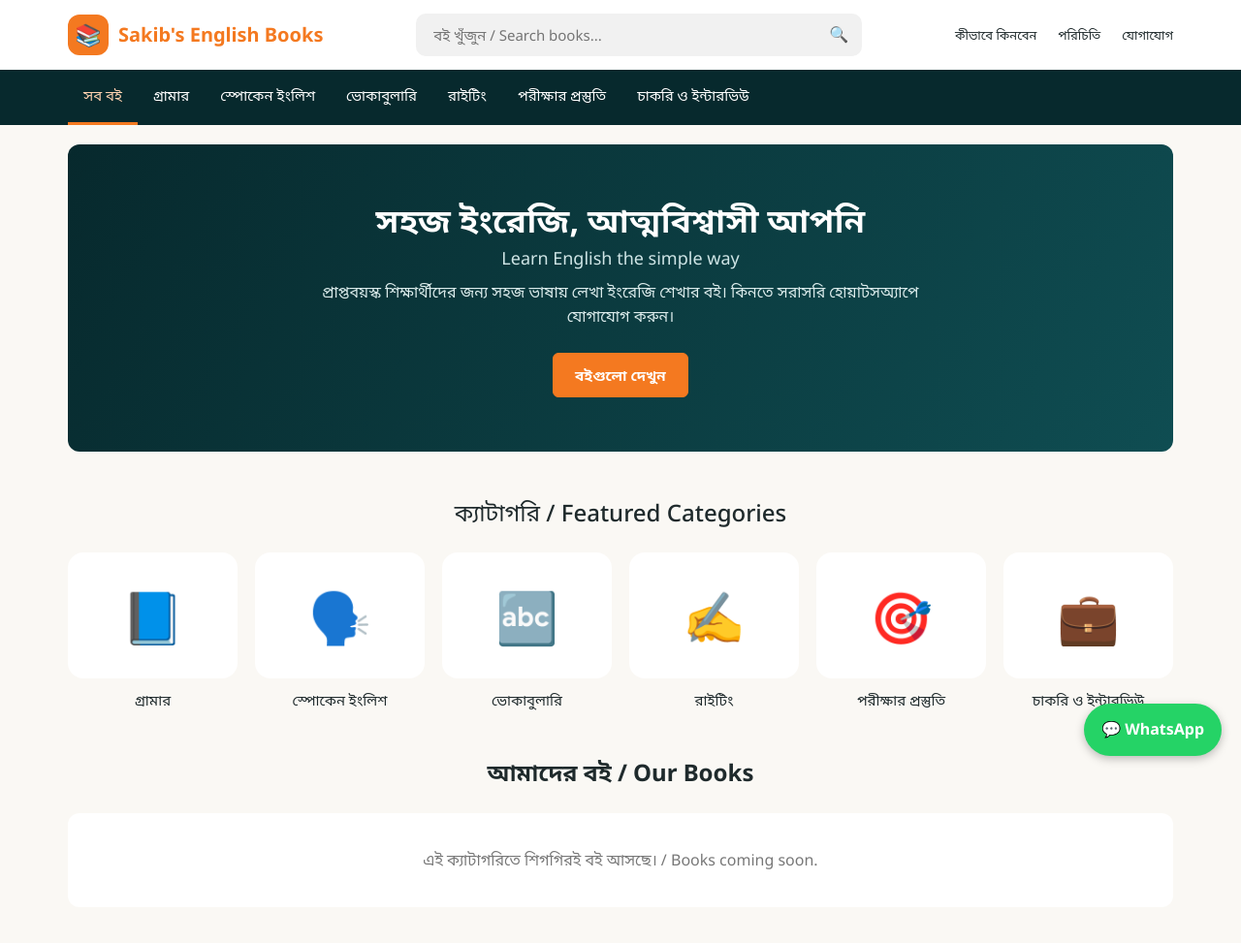
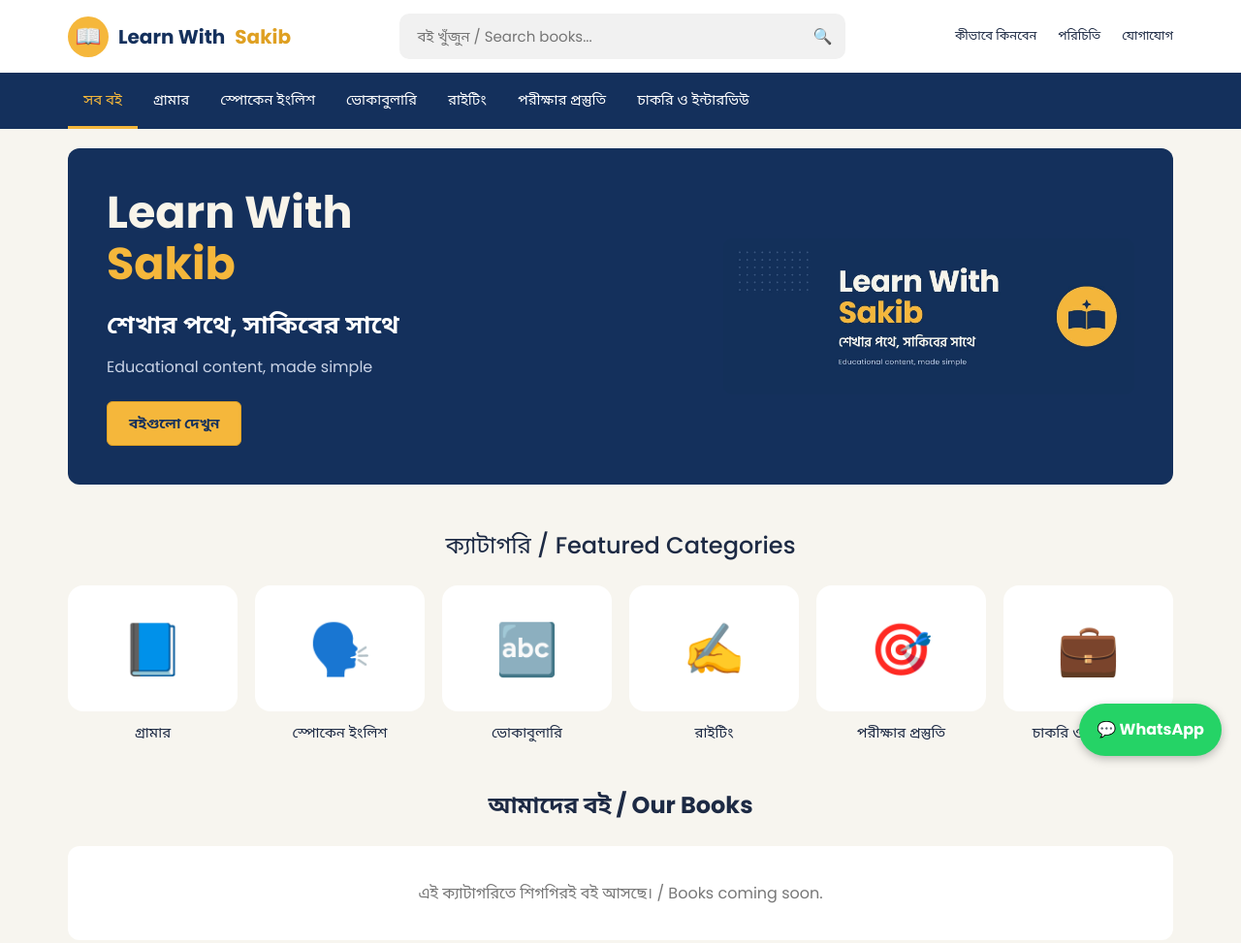
Before and after one commit to sakib1742du/Project-1, a plain HTML site: page index.html in a window 1280 px wide. Shown: the top 973 px of the page at 97% size. Drawn offline with Linux system fonts and the light colour scheme.

Commit message:
Update index.html

```diff
--- a/index.html
+++ b/index.html
@@ -3,89 +3,89 @@
 <head>
 <meta charset='UTF-8'>
 <meta name='viewport' content='width=device-width, initial-scale=1.0'>
-<title>Sakib's English Books | ইংরেজি শেখার বই</title>
+<title>Learn With Sakib | শেখার পথে, সাকিবের সাথে</title>
 <link rel='preconnect' href='https://fonts.googleapis.com'>
-<link href='https://fonts.googleapis.com/css2?family=Noto+Sans:wght@400;500;600;700&family=Noto+Sans+Bengali:wght@400;500;600;700&display=swap' rel='stylesheet'>
+<link href='https://fonts.googleapis.com/css2?family=Poppins:wght@400;500;600;700&family=Noto+Sans+Bengali:wght@400;500;600;700&display=swap' rel='stylesheet'>
 <style>
-  :root { --dark:#07292d; --orange:#f47920; --bg:#faf8f4; --lime:#b8d62f; --red:#e8342e; --text:#1f2a2c; --wa:#25d366; }
+  :root { --navy:#14305c; --navy-dark:#0e2447; --gold:#f5b73b; --gold-dark:#dfa022; --bg:#f7f5ef; --cream:#f8f4ea; --red:#e8342e; --text:#1d2a44; --wa:#25d366; }
   * { box-sizing:border-box; margin:0; padding:0; }
-  body { font-family:'Noto Sans','Noto Sans Bengali',Arial,sans-serif; background:var(--bg); color:var(--text); line-height:1.6; }
+  body { font-family:'Poppins','Noto Sans Bengali',Arial,sans-serif; background:var(--bg); color:var(--text); line-height:1.6; }
   .wrap { max-width:1180px; margin:0 auto; padding:0 20px; }
 
-  /* Top header */
   .top { background:#fff; }
   .top .wrap { display:flex; align-items:center; gap:20px; padding-top:14px; padding-bottom:14px; flex-wrap:wrap; }
-  .logo { display:flex; align-items:center; gap:10px; font-weight:700; font-size:20px; color:var(--orange); text-decoration:none; }
-  .logo span.icon { background:var(--orange); color:#fff; width:42px; height:42px; border-radius:12px; display:flex; align-items:center; justify-content:center; font-size:22px; }
+  .logo { display:flex; align-items:center; gap:10px; font-weight:700; font-size:20px; color:var(--navy); text-decoration:none; }
+  .logo .icon { background:var(--gold); color:var(--navy); width:42px; height:42px; border-radius:50%; display:flex; align-items:center; justify-content:center; font-size:22px; }
+  .logo b { color:var(--gold-dark); }
   .search { flex:1; min-width:220px; max-width:460px; margin:0 auto; position:relative; }
   .search input { width:100%; padding:12px 44px 12px 18px; border:none; background:#f1f1f1; border-radius:10px; font-size:15px; font-family:inherit; outline:none; }
-  .search input:focus { box-shadow:0 0 0 2px var(--orange); }
+  .search input:focus { box-shadow:0 0 0 2px var(--gold); }
   .search span { position:absolute; right:14px; top:50%; transform:translateY(-50%); }
   .top-links { display:flex; gap:22px; font-size:13px; }
-  .top-links a { color:var(--text); text-decoration:none; text-align:center; }
-  .top-links a:hover { color:var(--orange); }
+  .top-links a { color:var(--text); text-decoration:none; }
+  .top-links a:hover { color:var(--gold-dark); }
 
-  /* Dark menu bar */
-  .navbar { background:var(--dark); }
+  .navbar { background:var(--navy); }
   .navbar .wrap { display:flex; overflow-x:auto; white-space:nowrap; }
   .navbar button { background:none; border:none; color:#fff; padding:16px 16px; font-size:15px; font-family:inherit; cursor:pointer; font-weight:500; border-bottom:3px solid transparent; }
-  .navbar button:hover, .navbar button.active { border-bottom-color:var(--orange); color:#ffd2b0; }
+  .navbar button:hover, .navbar button.active { border-bottom-color:var(--gold); color:var(--gold); }
 
-  /* Hero */
-  .hero { background:linear-gradient(120deg,#07292d,#0f4d52); color:#fff; border-radius:12px; margin-top:20px; padding:56px 40px; text-align:center; }
-  .hero h2 { font-size:34px; line-height:1.3; margin-bottom:10px; }
-  .hero h2 small { display:block; font-size:18px; font-weight:400; color:#cfe5e6; margin-top:6px; }
-  .hero p { max-width:620px; margin:0 auto 24px; color:#dcecec; }
-  .btn { display:inline-block; padding:10px 22px; border-radius:6px; text-decoration:none; font-weight:600; font-size:15px; font-family:inherit; cursor:pointer; border:1px solid var(--orange); }
-  .btn-fill { background:var(--orange); color:#fff; }
-  .btn-fill:hover { background:#dc6a14; }
-  .btn-outline { background:#fff; color:var(--orange); }
-  .btn-outline:hover { background:#fff3ea; }
+  .hero { background:var(--navy); color:#fff; border-radius:12px; margin-top:20px; padding:40px; display:flex; align-items:center; gap:30px; position:relative; overflow:hidden; }
+  .hero-text { flex:1; position:relative; z-index:1; }
+  .hero-text h2 { font-size:46px; line-height:1.15; font-weight:700; color:var(--cream); }
+  .hero-text h2 span { color:var(--gold); display:block; }
+  .hero-text .bn { font-size:26px; font-weight:600; margin-top:16px; color:#fff; }
+  .hero-text .sub { font-size:16px; color:#c9d3e6; margin:10px 0 22px; }
+  .hero-img { flex:0 0 40%; max-width:460px; }
+  .hero-img img { width:100%; border-radius:10px; display:block; }
+  .hero-badge { flex:0 0 170px; height:170px; border-radius:50%; background:var(--gold); color:var(--navy); display:flex; align-items:center; justify-content:center; font-size:76px; }
 
-  /* Section titles */
+  .btn { display:inline-block; padding:10px 22px; border-radius:6px; text-decoration:none; font-weight:600; font-size:15px; font-family:inherit; cursor:pointer; border:1px solid var(--gold-dark); }
+  .btn-fill { background:var(--gold); color:var(--navy); }
+  .btn-fill:hover { background:var(--gold-dark); }
+  .btn-outline { background:#fff; color:var(--navy); border-color:var(--navy); }
+  .btn-outline:hover { background:#eef2f9; }
+
   .sec-title { text-align:center; font-size:24px; margin:44px 0 22px; }
   .sec-title.light { font-weight:500; }
   .sec-title.bold { font-weight:700; }
 
-  /* Category cards */
   .cats { display:grid; grid-template-columns:repeat(auto-fit,minmax(130px,1fr)); gap:18px; }
   .cat { text-align:center; cursor:pointer; }
   .cat .box { background:#fff; border-radius:16px; height:130px; display:flex; align-items:center; justify-content:center; font-size:52px; transition:.2s; border:2px solid transparent; }
-  .cat:hover .box, .cat.active .box { border-color:var(--orange); box-shadow:0 4px 14px rgba(244,121,32,.2); }
+  .cat:hover .box, .cat.active .box { border-color:var(--gold); box-shadow:0 4px 14px rgba(245,183,59,.3); }
   .cat p { margin-top:10px; font-size:15px; }
 
-  /* Book cards */
   .books { display:grid; grid-template-columns:repeat(auto-fill,minmax(min(100%,400px),1fr)); gap:22px; }
   .book { background:#fff; border-radius:12px; padding:20px; display:flex; gap:20px; align-items:center; position:relative; }
-  .book .pic { flex:0 0 130px; height:150px; border-radius:8px; background:#f6f3ee; display:flex; align-items:center; justify-content:center; font-size:48px; overflow:hidden; }
+  .book .pic { flex:0 0 130px; height:150px; border-radius:8px; background:var(--cream); display:flex; align-items:center; justify-content:center; font-size:48px; overflow:hidden; }
   .book .pic img { width:100%; height:100%; object-fit:contain; }
   .book h3 { font-size:18px; font-weight:500; margin-bottom:6px; }
   .book .desc { font-size:14px; color:#667; margin-bottom:8px; }
-  .price { color:var(--orange); font-weight:700; font-size:20px; }
+  .price { color:var(--gold-dark); font-weight:700; font-size:20px; }
   .old { color:#8a8a8a; text-decoration:line-through; font-size:16px; margin-left:12px; font-weight:400; }
-  .save { display:inline-block; background:var(--lime); color:#243; font-size:12px; font-weight:600; padding:1px 10px; border-radius:20px; margin:6px 0; }
+  .save { display:inline-block; background:#c9e265; color:#243; font-size:12px; font-weight:600; padding:1px 10px; border-radius:20px; margin:6px 0; }
   .btns { display:flex; gap:10px; margin-top:10px; flex-wrap:wrap; }
   .badge { position:absolute; top:0; right:0; background:var(--red); color:#fff; font-size:12px; font-weight:700; padding:3px 12px; border-radius:0 12px 0 8px; }
   .empty { text-align:center; color:#777; padding:36px; background:#fff; border-radius:12px; }
 
-  /* How to buy */
   .how { display:grid; grid-template-columns:repeat(auto-fit,minmax(220px,1fr)); gap:18px; }
   .step { background:#fff; padding:24px; border-radius:12px; text-align:center; }
-  .step b { display:flex; width:44px; height:44px; margin:0 auto 10px; border-radius:50%; background:var(--orange); color:#fff; align-items:center; justify-content:center; font-size:20px; }
+  .step b { display:flex; width:44px; height:44px; margin:0 auto 10px; border-radius:50%; background:var(--gold); color:var(--navy); align-items:center; justify-content:center; font-size:20px; }
 
-  /* About */
   .about { background:#fff; border-radius:12px; padding:34px; text-align:center; max-width:800px; margin:0 auto; }
 
-  footer { background:var(--dark); color:#fff; text-align:center; padding:26px 20px; margin-top:50px; }
+  footer { background:var(--navy-dark); color:#fff; text-align:center; padding:26px 20px; margin-top:50px; }
+  footer small { color:var(--gold); display:block; margin-top:4px; }
   .wa-float { position:fixed; bottom:20px; right:20px; background:var(--wa); color:#fff; padding:14px 18px; border-radius:50px; text-decoration:none; font-weight:700; box-shadow:0 3px 10px rgba(0,0,0,.25); z-index:20; }
-  @media (max-width:600px) { .hero { padding:40px 20px; } .hero h2 { font-size:26px; } .book { flex-direction:column; text-align:center; } .btns { justify-content:center; } }
+  @media (max-width:760px) { .hero { flex-direction:column; text-align:center; padding:30px 20px; } .hero-text h2 { font-size:34px; } .hero-img { flex:none; max-width:100%; } .book { flex-direction:column; text-align:center; } .btns { justify-content:center; } }
 </style>
 </head>
 <body>
 
 <div class='top'>
   <div class='wrap'>
-    <a class='logo' href='#'><span class='icon'>📚</span> Sakib's English Books</a>
+    <a class='logo' href='#'><span class='icon'>📖</span> Learn With <b>Sakib</b></a>
     <div class='search'>
       <input type='text' id='searchBox' placeholder='বই খুঁজুন / Search books...'>
       <span>🔍</span>
@@ -113,9 +113,15 @@
 <div class='wrap'>
 
   <div class='hero'>
-    <h2>সহজ ইংরেজি, আত্মবিশ্বাসী আপনি<small>Learn English the simple way</small></h2>
-    <p>প্রাপ্তবয়স্ক শিক্ষার্থীদের জন্য সহজ ভাষায় লেখা ইংরেজি শেখার বই। কিনতে সরাসরি হোয়াটসঅ্যাপে যোগাযোগ করুন।</p>
-    <a class='btn btn-fill' href='#books'>বইগুলো দেখুন</a>
+    <div class='hero-text'>
+      <h2>Learn With <span>Sakib</span></h2>
+      <div class='bn'>শেখার পথে, সাকিবের সাথে</div>
+      <div class='sub'>Educational content, made simple</div>
+      <a class='btn btn-fill' href='#books'>বইগুলো দেখুন</a>
+    </div>
+    <div class='hero-img' id='heroImgBox'>
+      <img src='banner.jpg' alt='Learn With Sakib' onerror="this.parentNode.outerHTML='<div class=hero-badge>📖</div>'">
+    </div>
   </div>
 
   <h2 class='sec-title light'>ক্যাটাগরি / Featured Categories</h2>
@@ -145,7 +151,7 @@
   </div>
 </div>
 
-<footer>© 2026 Sakib's English Books। সর্বস্বত্ব সংরক্ষিত।</footer>
+<footer>© 2026 Learn With Sakib। সর্বস্বত্ব সংরক্ষিত।<small>শেখার পথে, সাকিবের সাথে</small></footer>
 
 <a class='wa-float' id='floatWa' href='#' target='_blank'>💬 WhatsApp</a>
 
@@ -156,7 +162,6 @@
   // বই যোগ করতে নিচের তালিকায় এই ফরম্যাটে লাইন বসাও (কমা দিয়ে আলাদা করো):
   // { title:'বইয়ের নাম', category:'grammar', price:150, oldPrice:200, desc:'ছোট বিবরণ', image:'ছবির লিংক', badge:'Best Selling' },
   // category হবে: grammar, speaking, vocabulary, writing, exam, job
-  // oldPrice, image, badge না লাগলে বাদ দিতে পারো।
   const BOOKS = [
   ];
   // ===================================================
```
